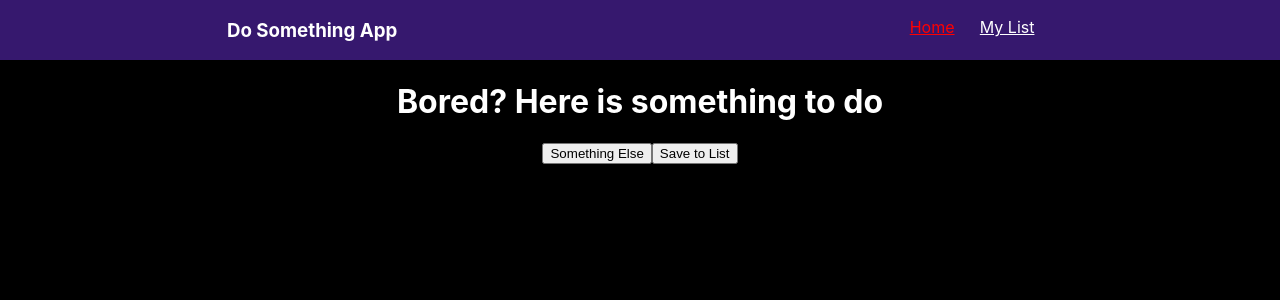
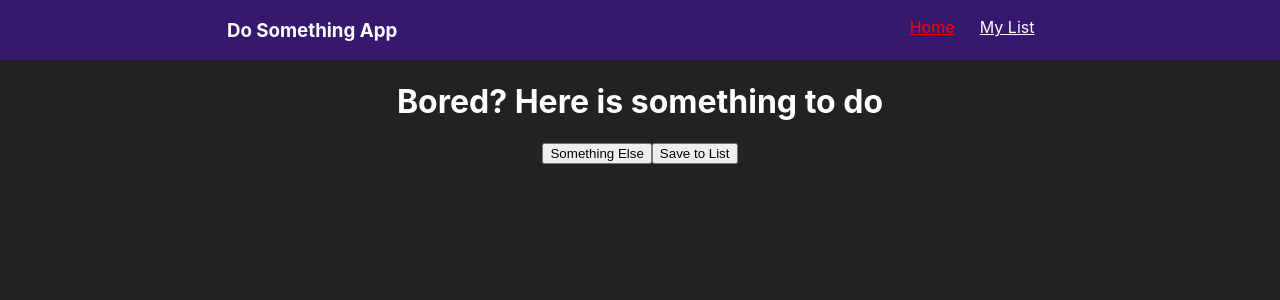
Before and after one commit to rayalva407/Do-Something, a React (Create React App) app in the folder do-something-frontend/: page / in a window 1280 px wide. Shown: the top 300 px of the page. Built offline with nearby package versions, Linux system fonts and the light colour scheme; no server answers.

Commit message:
cleaned up routes

```diff
--- a/do-something-frontend/package.json
+++ b/do-something-frontend/package.json
@@ -8,8 +8,10 @@
     "@testing-library/user-event": "^12.1.10",
     "react": "^17.0.1",
     "react-dom": "^17.0.1",
+    "react-redux": "^7.2.2",
     "react-router-dom": "^5.2.0",
     "react-scripts": "4.0.1",
+    "redux": "^4.0.5",
     "web-vitals": "^0.2.4"
   },
   "scripts": {
--- a/do-something-frontend/src/App.css
+++ b/do-something-frontend/src/App.css
@@ -4,7 +4,7 @@
 
 body {
   color: white;
-  background-color: rgb(0, 0, 0);
+  background-color: rgb(34, 34, 34);
 }
 
 nav {
--- a/do-something-frontend/src/Components/MyList.js
+++ b/do-something-frontend/src/Components/MyList.js
@@ -1,9 +1,9 @@
 import React from 'react';
 import ListHeader from './ListHeader';
-import {Link} from 'react-router-dom'
+import {NavLink} from 'react-router-dom'
 
 const MyList = (props) => {
-  let list = props.listProp.map(item => <li key={item.id}><Link to={`activities/${item.id}`}>{item.name}</Link></li>)
+  let list = props.listProp.map(item => <li className="listItem" key={item.id}><NavLink style={{ color: 'white' }} to={`activities/${item.id}`}>{item.name}</NavLink></li>)
   return (
     <div>
       <ListHeader numItems={props.numItems}/>
--- a/do-something-frontend/src/Containers/ListContainer.js
+++ b/do-something-frontend/src/Containers/ListContainer.js
@@ -1,7 +1,7 @@
 import React, { Component } from 'react';
 import MyList from '../Components/MyList'
 import ActivityDetail from '../Components/ActivityDetail'
-import { BrowserRouter as Router, Route } from 'react-router-dom'
+import { Route } from 'react-router-dom'
 
 class ListContainer extends Component {
   constructor(props) {
@@ -25,10 +25,8 @@ class ListContainer extends Component {
   render() {
     return (
       <div>
-        <Router>
           <Route exact path='/activities' render={props => <MyList {...props} listProp={this.props.listProp} numItems={this.props.numItems}/>} />
           <Route exact path='/activities/:id' render={props => <ActivityDetail {...props} fetchActivity={this.fetchActivity.bind(this)} nameProp={this.state.name} typeProp={this.state.type_name}/>} />
-        </Router>
       </div>
     );
   }
--- a/do-something-frontend/src/index.js
+++ b/do-something-frontend/src/index.js
@@ -1,10 +1,13 @@
 import React from 'react';
 import ReactDOM from 'react-dom';
 import './index.css';
+import {BrowserRouter as Router} from 'react-router-dom'
 import App from './App';
 
 ReactDOM.render(
-    <App />,
+  <Router>
+    <App />
+  </Router>,
   document.getElementById('root')
 );
 
```
Also changed, not shown: do-something-frontend/src/App.js (+1 -6 lines), 2 other files (tests, documents, lock files or other folders).
